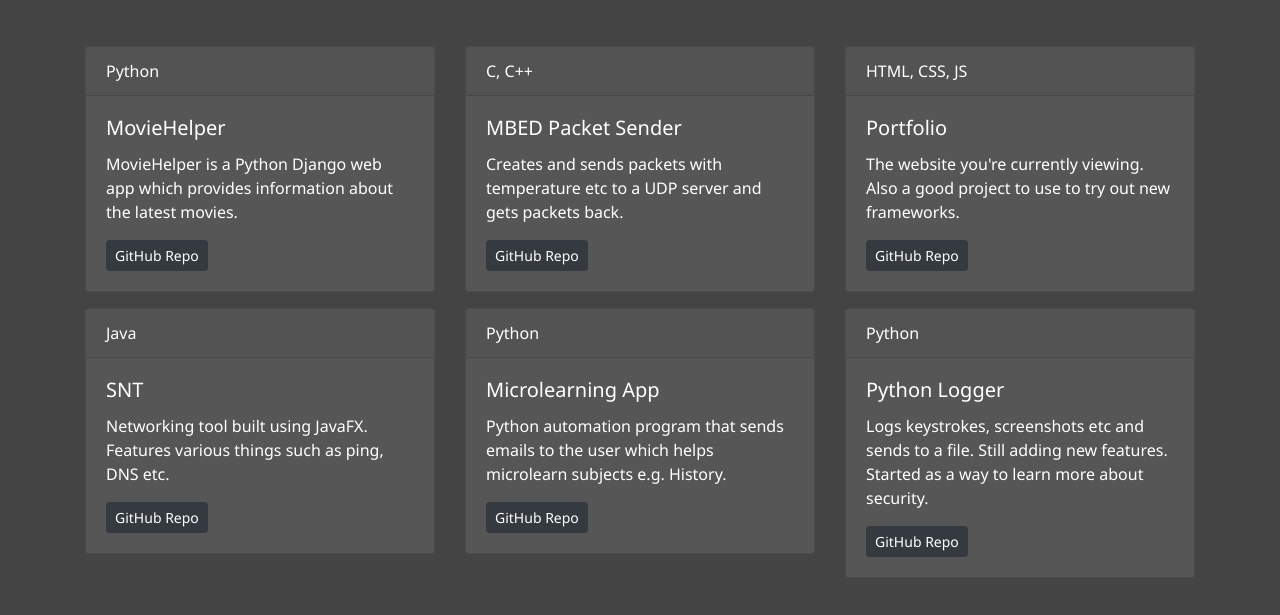
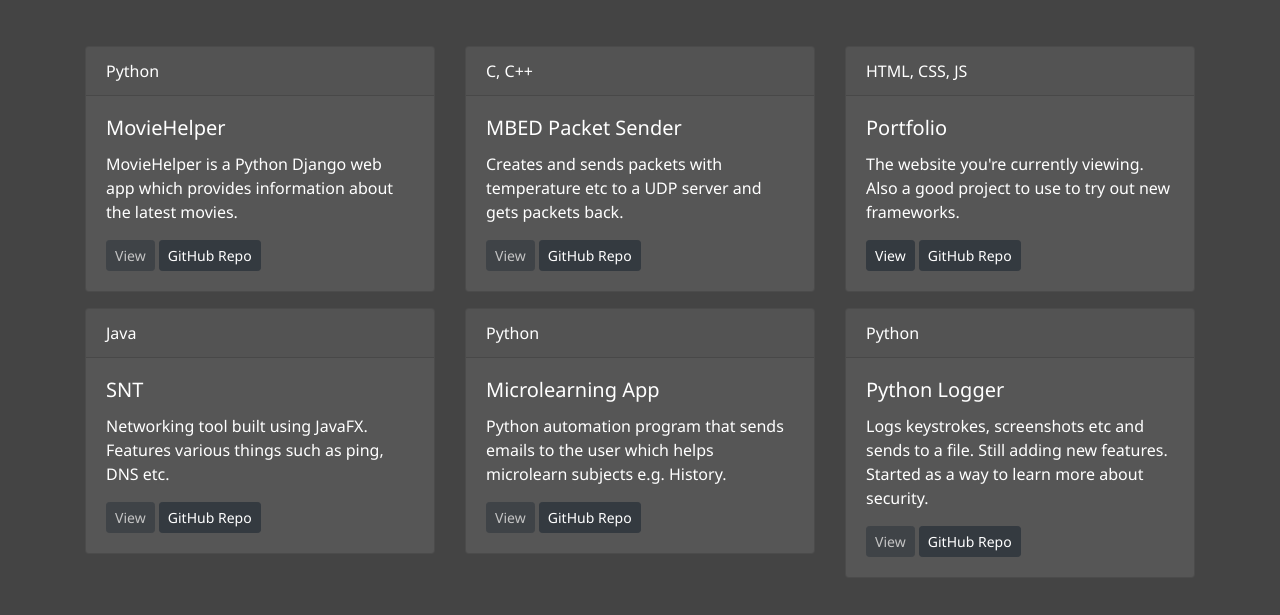
Before and after one commit to sammymatt/hellosamzo.github.io-Old, a website: page dist/projects.html in a window 1280 px wide. Shown: the part 147-762 px from the top of the page. Drawn offline with nearby package versions, Linux system fonts and the light colour scheme.

Commit message:
Added view button to project containers

```diff
--- a/dist/projects.html
+++ b/dist/projects.html
@@ -75,6 +75,7 @@
                 <div class="card-body">
                 <h5 class="card-title">MovieHelper</h5>
                 <p class="card-text">MovieHelper is a Python Django web app which provides information about the latest movies.</p>
+                <button type="button" class="btn btn-dark btn-sm" disabled>View</button>
                 <a class="btn btn-dark btn-sm" href="https://github.com/hellosamzo/moviehelper" role="button">GitHub Repo</a>
                 </div>
             </div>
@@ -85,6 +86,7 @@
             <div class="card-body">
             <h5 class="card-title">MBED Packet Sender</h5>
             <p class="card-text">Creates and sends packets with temperature etc to a UDP server and gets packets back.</p>
+            <button type="button" class="btn btn-dark btn-sm" disabled>View</button>
             <a class="btn btn-dark btn-sm" href="https://github.com/hellosamzo/mbed-packet-sender" role="button">GitHub Repo</a>
             </div>
         </div>
@@ -95,6 +97,7 @@
             <div class="card-body">
             <h5 class="card-title">Portfolio</h5>
             <p class="card-text">The website you're currently viewing. Also a good project to use to try out new frameworks.</p>
+            <a class="btn btn-dark btn-sm" href="https://sammatthews.dev/" role="button">View</a>
             <a class="btn btn-dark btn-sm" href="https://github.com/hellosamzo/hellosamzo.github.io" role="button">GitHub Repo</a>
         </div>
     </div>
@@ -105,6 +108,7 @@
     <div class="card-body">
     <h5 class="card-title">SNT</h5>
     <p class="card-text">Networking tool built using JavaFX. Features various things such as ping, DNS etc.</p>
+    <button type="button" class="btn btn-dark btn-sm" disabled>View</button>
     <a class="btn btn-dark btn-sm" href="https://github.com/hellosamzo/sams-networking-tool" role="button">GitHub Repo</a>
 </div>
 </div>
@@ -115,6 +119,7 @@
     <div class="card-body">
     <h5 class="card-title">Microlearning App</h5>
     <p class="card-text">Python automation program that sends emails to the user which helps microlearn subjects e.g. History.</p>
+    <button type="button" class="btn btn-dark btn-sm" disabled>View</button>
     <a class="btn btn-dark btn-sm" href="https://github.com/hellosamzo/Microlearning-app" role="button">GitHub Repo</a>
 </div>
 </div>
@@ -125,6 +130,7 @@
     <div class="card-body">
     <h5 class="card-title">Python Logger</h5>
     <p class="card-text">Logs keystrokes, screenshots etc and sends to a file. Still adding new features. Started as a way to learn more about security.</p>
+    <button type="button" class="btn btn-dark btn-sm" disabled>View</button>
     <a class="btn btn-dark btn-sm" href="https://github.com/hellosamzo/logger" role="button">GitHub Repo</a>
 </div>
 </div>
```
